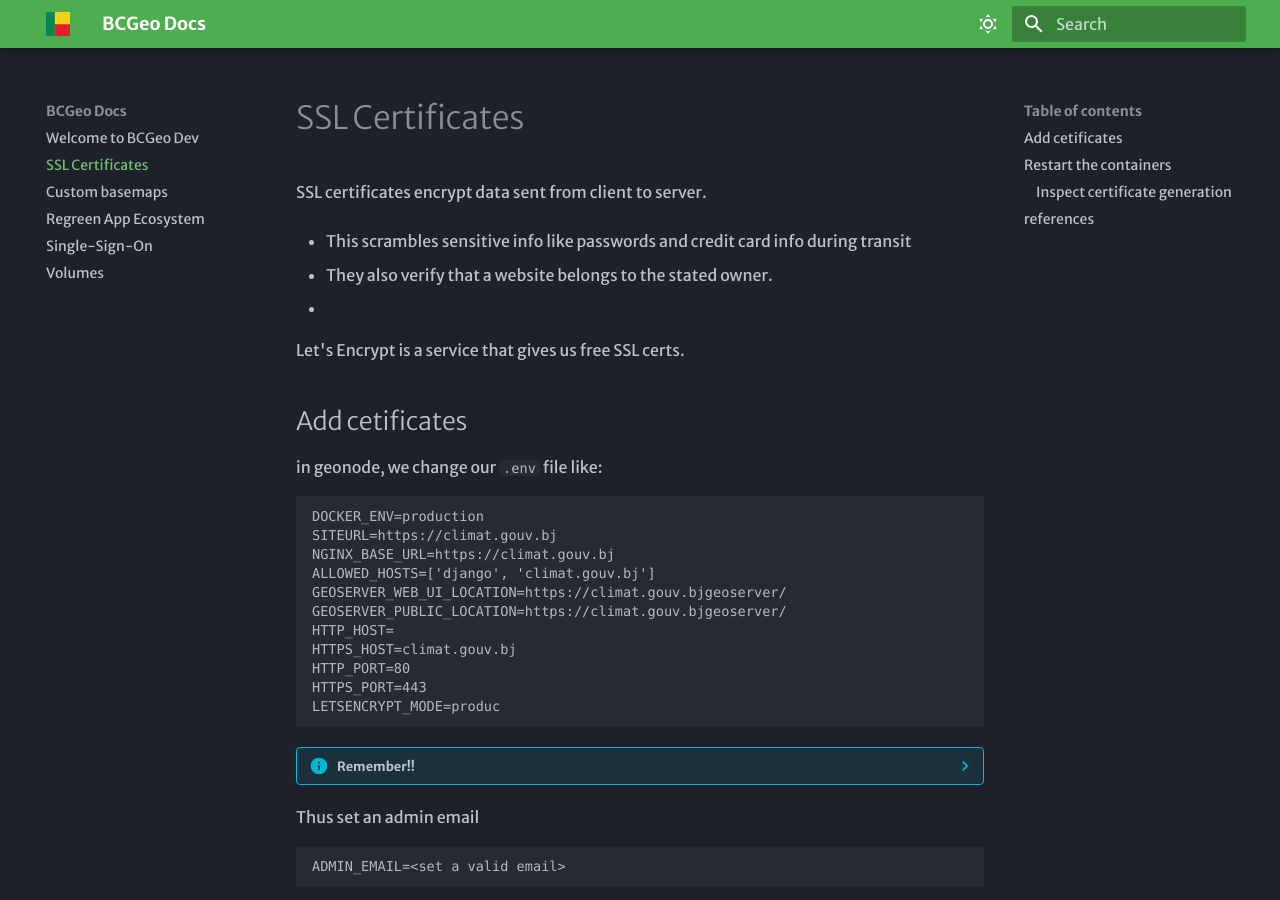
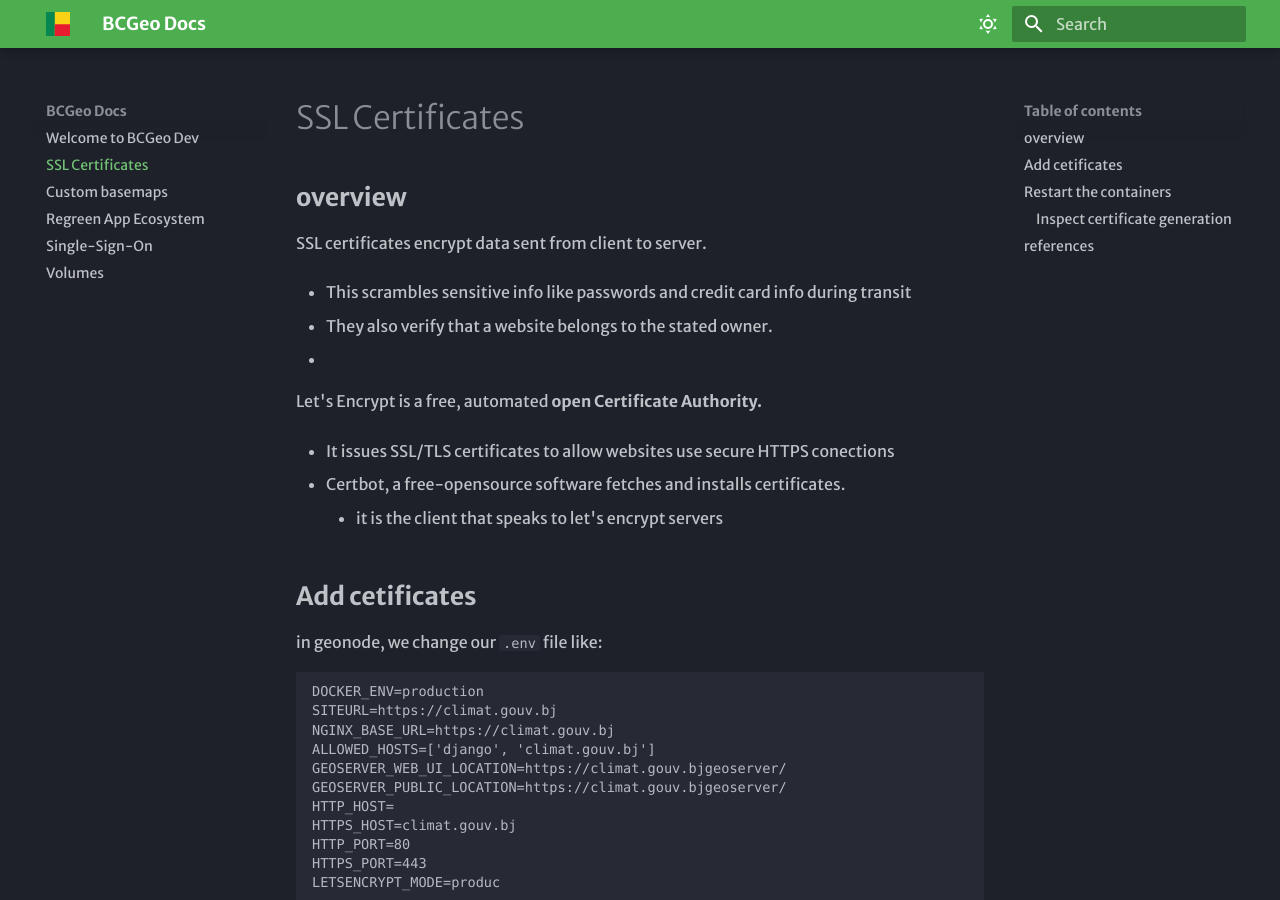
Before and after one commit to mulyung1/bcgeo_docs, an MkDocs documentation site: the page built from docs/certs.md, in a window 1280 px wide and 900 px high. Built offline with MkDocs 1.6.1 and Material for MkDocs 9.7.7, drawn with Linux system fonts in a browser that asks for light colours; some web fonts are replaced.

Commit message:
added overview of lets encrypt

````diff
--- a/docs/certs.md
+++ b/docs/certs.md
@@ -1,5 +1,6 @@
 # SSL Certificates
 
+## **overview**
 
 SSL certificates encrypt data sent from client to server.
 
@@ -9,8 +10,15 @@
 
 -
 
-Let's Encrypt is a service that gives us free SSL certs.
-## Add cetificates
+Let's Encrypt is a free, automated **open Certificate Authority.**
+
+- It issues SSL/TLS certificates to allow websites use secure HTTPS conections
+
+- Certbot, a free-opensource software fetches and installs certificates.
+
+    - it is the client that speaks to let's encrypt servers
+
+## **Add cetificates**
 
 in geonode, we change our `.env` file like:
 
@@ -39,7 +47,7 @@
 ADMIN_EMAIL=<set a valid email>
 ```
 
-## Restart the containers
+## **Restart the containers**
 
 Whenever changes are done to `.env`, you need to rebuild the container.
 
@@ -49,7 +57,7 @@
 docker compose up -d
 ```
 
-### Inspect certificate generation
+### **Inspect certificate generation**
 
 Check certs container to debug
 
@@ -91,7 +99,7 @@
 ```
 
 
-## references
+## **references**
 
 - [Deploy geonode on a production server](https://docs.geonode.org/projects/v4/en/4.4.x/install/basic/index.html#second-step-deploy-geonode-on-a-production-server)
 - [Automated renewal of Let's Encrypt Certs](https://eff-certbot.readthedocs.io/en/latest/using.html#setting-up-automated-renewal)
````
